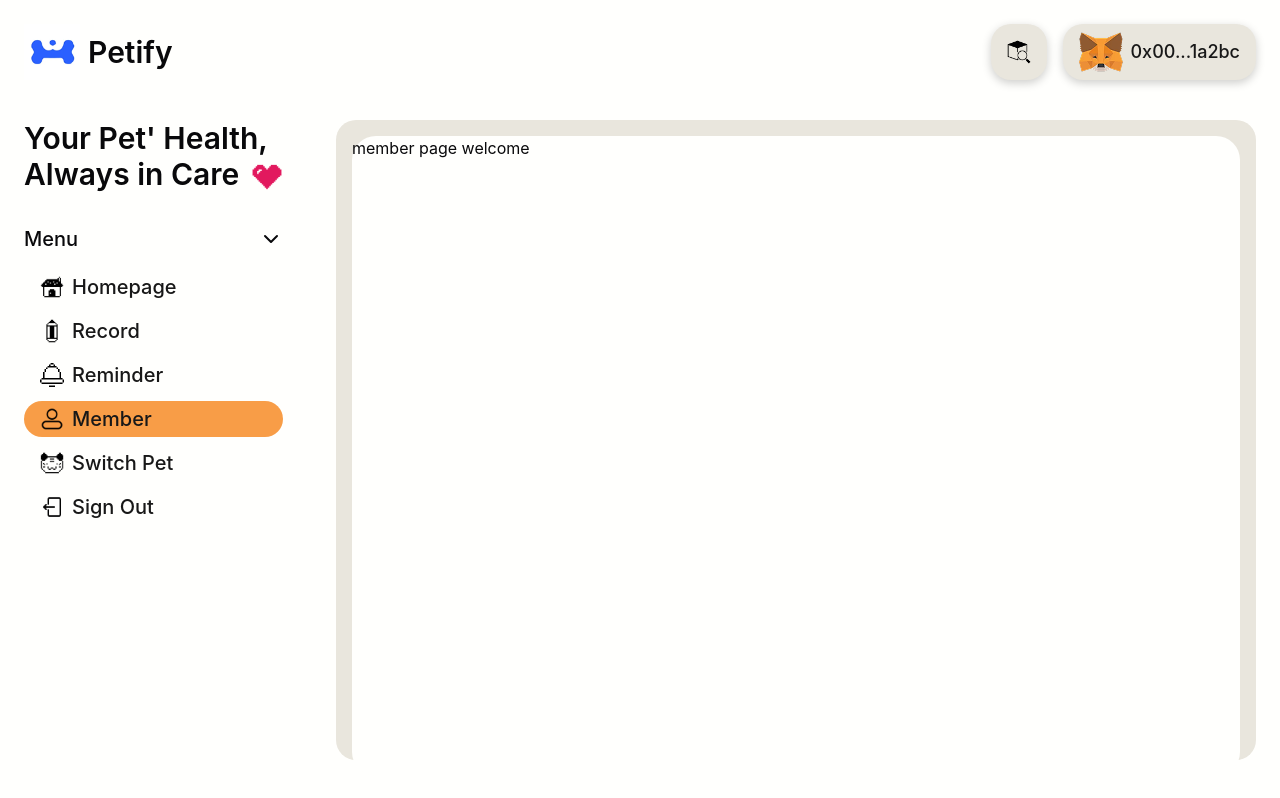
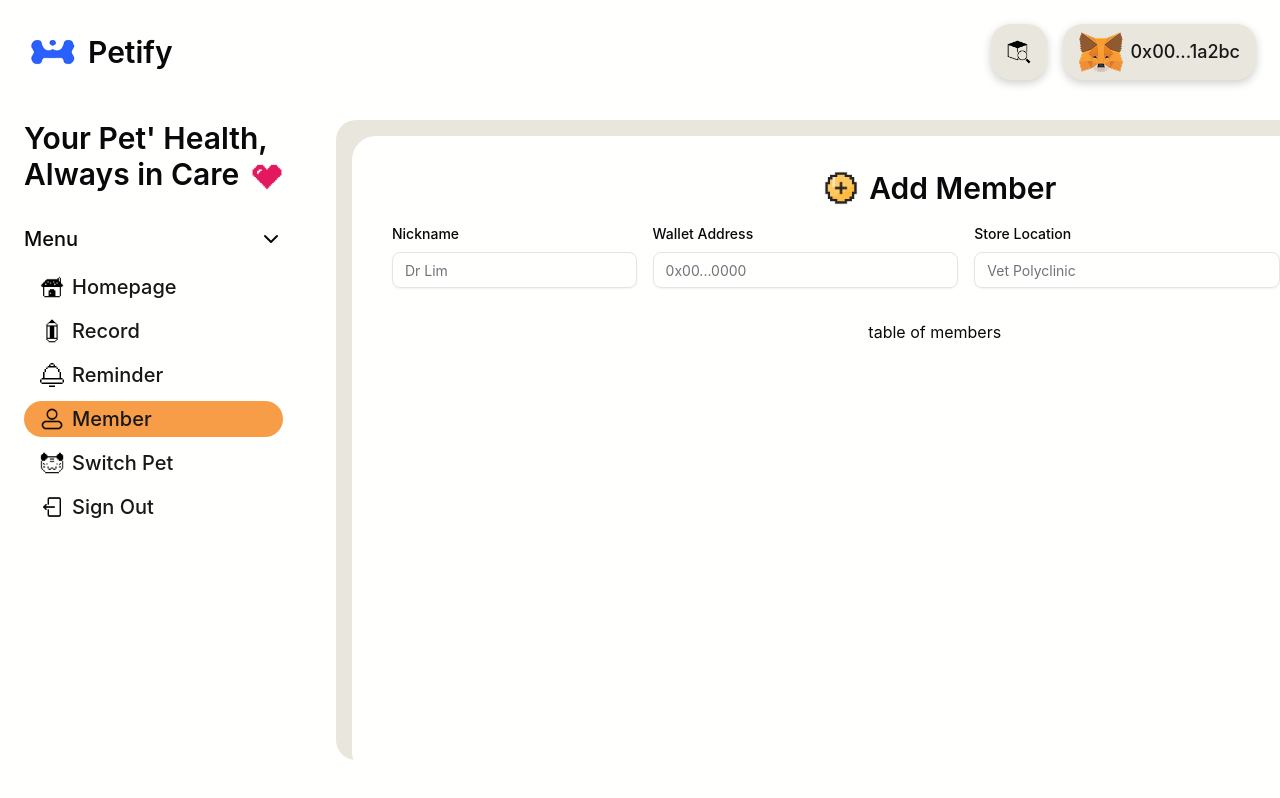
Before and after one commit to wsw1833/Furo, a Next.js app: page /dashboard/1/member in a window 1280 px wide. Built offline with nearby package versions, Linux system fonts and the light colour scheme.

Commit message:
add member page

```diff
--- a/src/app/dashboard/[petID]/member/page.js
+++ b/src/app/dashboard/[petID]/member/page.js
@@ -1,10 +1,56 @@
 import React from 'react';
-
+import Title from '@/components/pageTitle';
+import { Label } from '@/components/ui/label';
+import { Button } from '@/components/ui/button';
+import Image from 'next/image';
+import { Input } from '@/components/ui/input';
+import add from '@images/add-button.png';
 export default function MemberPage() {
   return (
     <div className="container flex w-full h-full">
-      <div className="m-4 flex flex-col w-full h-full gap-2 bg-[#FFFFFD] rounded-[24px]">
-        <p>member page welcome</p>
+      <div className="m-4 px-10 flex flex-col w-full h-full gap-2 bg-[#FFFFFD] rounded-[24px]">
+        <Title page={'member'} />
+        <div className="w-full flex flex-row gap-4 items-center justify-center">
+          <div className=" w-[16rem]">
+            <Label htmlFor="name" className="text-sm w-max mb-2">
+              Nickname
+            </Label>
+            <Input type="text" id="name" placeholder="Dr Lim" className="" />
+          </div>
+          <div className="w-[20rem]">
+            <Label htmlFor="wallet" className="text-sm w-max mb-2">
+              Wallet Address
+            </Label>
+            <Input
+              type="text"
+              id="wallet"
+              placeholder="0x00...0000"
+              className=""
+            />
+          </div>
+          <div className="w-[20rem]">
+            <Label htmlFor="location" className="text-sm w-max mb-2">
+              Store Location
+            </Label>
+            <Input
+              type="text"
+              id="location"
+              placeholder="Vet Polyclinic"
+              className=""
+            />
+          </div>
+          <Button
+            className={
+              'w-fit bg-[#FFC65C] shadow-[0_3px_10px_rgb(0,0,0,0.2)] mt-6 text-[#181818] font-semibold rounded-[12px] text-lg items-center justify-center hover:bg-[#F89D47] transition hover:duration-300'
+            }
+          >
+            <Image src={add} alt="addIcon" className="w-10 h-10" />
+            Add Record
+          </Button>
+        </div>
+        <div className="w-full h-max flex flex-row mt-6 items-center justify-center">
+          <p>table of members</p>
+        </div>
       </div>
     </div>
   );
--- a/src/components/pageTitle.js
+++ b/src/components/pageTitle.js
@@ -34,7 +34,7 @@ export default function PageTitle({ page }) {
   }
   if (page === 'addRecord') {
     return (
-      <div className="flex flex-row w-full h-max items-center justify-center">
+      <div className="flex flex-row w-full h-max items-center justify-center mt-6">
         <Image
           src={addButton}
           alt="addButton"
@@ -44,4 +44,16 @@ export default function PageTitle({ page }) {
       </div>
     );
   }
+  if (page === 'member') {
+    return (
+      <div className="flex flex-row w-full h-max items-center justify-center mt-6">
+        <Image
+          src={addButton}
+          alt="addButton"
+          className="md:w-14 md:h-14 w-12 h-12"
+        />
+        <p className="font-semibold xl:text-3xl text-2xl">Add Member</p>
+      </div>
+    );
+  }
 }
```
